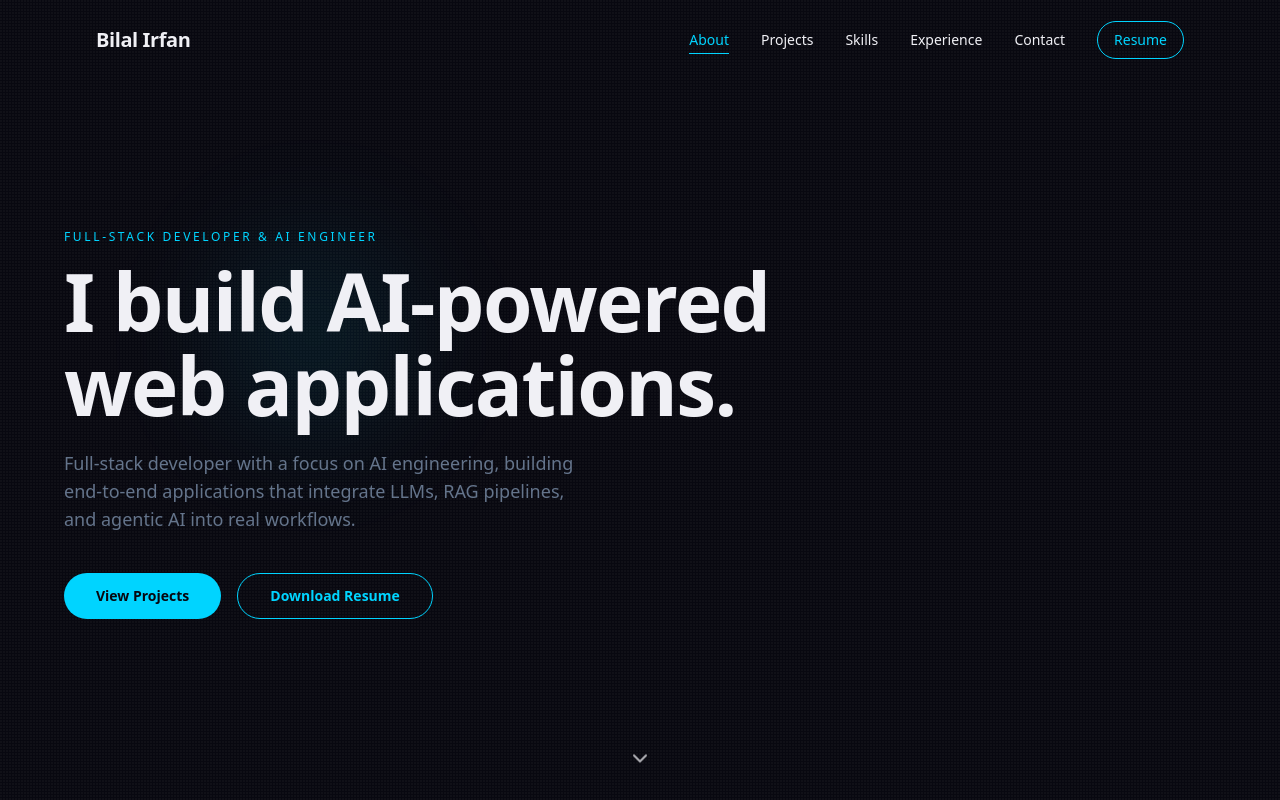
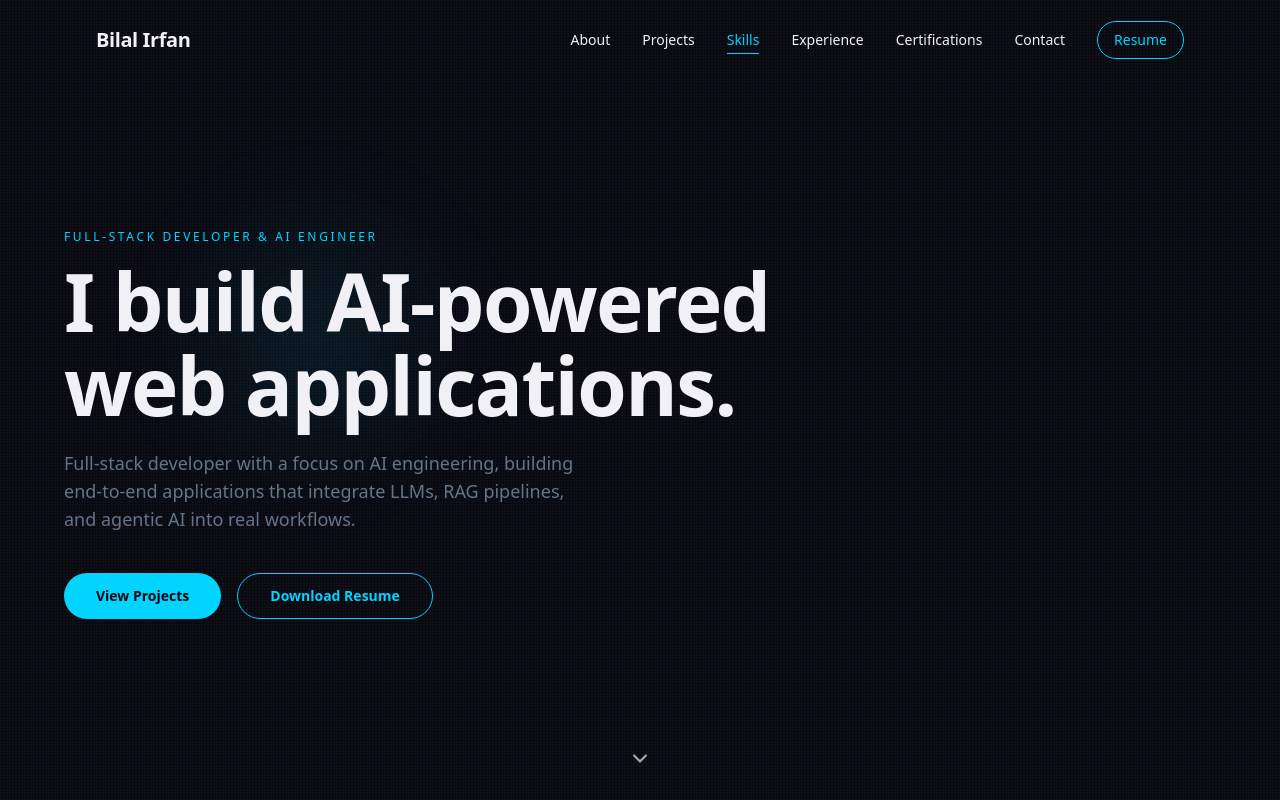
Before and after one commit to BilalIrfanContact/Portfolio, a Next.js app: page / in a window 1280 px wide. Shown: the top 800 px of the page. Built offline with nearby package versions, Linux system fonts and the light colour scheme.

Commit message:
• fix: stabilize navbar active link and add Certifications nav item

```diff
--- a/components/Navbar.tsx
+++ b/components/Navbar.tsx
@@ -31,26 +31,37 @@ export default function Navbar() {
   }, []);
 
   useEffect(() => {
-    const observer = new IntersectionObserver(
-      (entries) => {
-        entries.forEach((entry) => {
-          if (entry.isIntersecting) {
-            setActiveSection(entry.target.id);
+    const updateActiveSection = () => {
+      const probe = window.innerHeight * 0.35;
+
+      setActiveSection((prev) => {
+        let current = prev;
+        let foundAny = false;
+
+        for (const id of sectionIds) {
+          const el = document.getElementById(id);
+          if (!el) continue;
+          foundAny = true;
+
+          if (el.getBoundingClientRect().top <= probe) {
+            current = id;
+          } else {
+            break;
           }
-        });
-      },
-      {
-        rootMargin: "-40% 0px -45% 0px",
-        threshold: [0.2, 0.5],
-      },
-    );
+        }
 
-    sectionIds.forEach((id) => {
-      const el = document.getElementById(id);
-      if (el) observer.observe(el);
-    });
+        return foundAny ? current : prev;
+      });
+    };
 
-    return () => observer.disconnect();
+    updateActiveSection();
+    window.addEventListener("scroll", updateActiveSection, { passive: true });
+    window.addEventListener("resize", updateActiveSection);
+
+    return () => {
+      window.removeEventListener("scroll", updateActiveSection);
+      window.removeEventListener("resize", updateActiveSection);
+    };
   }, []);
 
   useEffect(() => {
@@ -87,6 +98,7 @@ export default function Navbar() {
                 <a
                   key={link.href}
                   href={link.href}
+                  onClick={() => setActiveSection(link.href.replace("#", ""))}
                   className={`group relative text-sm transition-colors ${
                     isActive ? "text-accent" : "text-foreground/80 hover:text-foreground"
                   }`}
--- a/lib/data.ts
+++ b/lib/data.ts
@@ -51,6 +51,7 @@ export const navLinks = [
   { href: "#projects", label: "Projects" },
   { href: "#skills", label: "Skills" },
   { href: "#experience", label: "Experience" },
+  { href: "#certifications", label: "Certifications" },
   { href: "#contact", label: "Contact" },
 ] as const;
 
```
